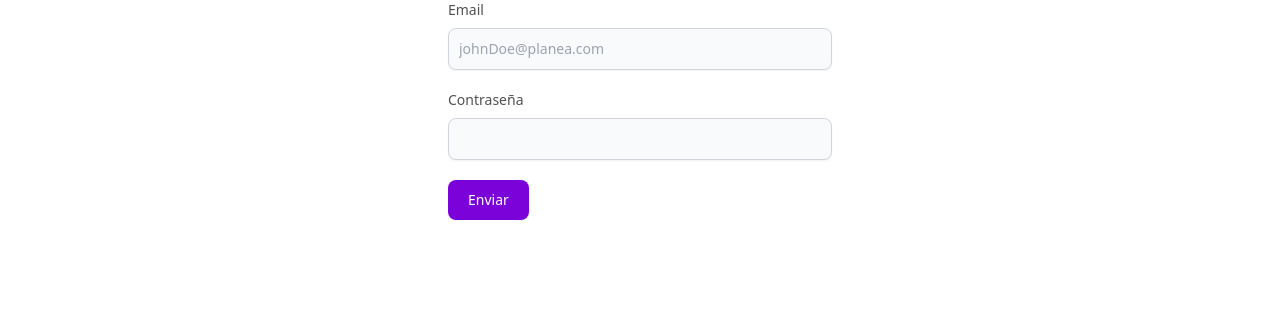
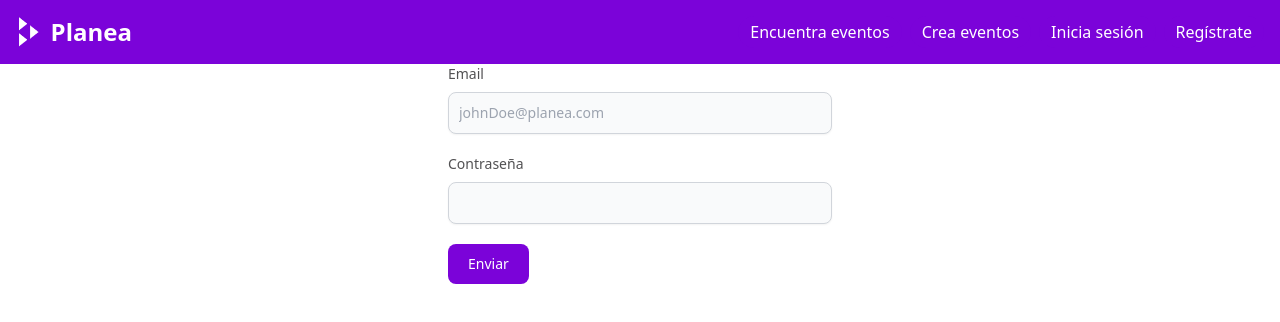
Before and after one commit to IsaLagu/planea-frontend, a React (Vite) app: page /login in a window 1280 px wide. Shown: the top 322 px of the page. Built offline with nearby package versions, Linux system fonts and the light colour scheme.

Commit message:
Feature/plan 5 navbar (#8)
* add navbar

```diff
--- /dev/null
+++ b/src/components/LoggedInMenu.jsx
@@ -0,0 +1,73 @@
+import { Link, useNavigate } from "react-router-dom";
+import { useUser } from "../context/UserContext";
+import { useState } from "react";
+
+const itemClassName =
+  "block px-4 py-2 text-white text-center bg-primary hover:text-primary hover:bg-lightPink rounded-2xl md:bg-white md:text-primary md:hover:bg-primary md:hover:text-lightPink";
+
+const LoggedInMenu = () => {
+  const { user, clearToken } = useUser();
+  const [isOpen, setIsOpen] = useState(false);
+  const navigate = useNavigate();
+
+  const toggleMenu = () => {
+    setIsOpen(!isOpen);
+  };
+
+  const onLogout = () => {
+    clearToken();
+    navigate("/");
+  };
+
+  const handleMenu = (e) => {
+    e.stopPropagation();
+    toggleMenu();
+  };
+
+  return (
+    <div className="relative">
+      <button
+        onClick={handleMenu}
+        className="text-white focus:outline-none font-medium rounded-lg px-5 py-2.5 text-center inline-flex items-center"
+        type="button"
+        aria-expanded={isOpen}
+      >
+        {user.email}{" "}
+        <svg
+          className="w-2.5 h-2.5 ms-3"
+          aria-hidden="true"
+          xmlns="http://www.w3.org/2000/svg"
+          fill="none"
+          viewBox="0 0 10 6"
+        >
+          <path
+            stroke="currentColor"
+            stroke-linecap="round"
+            stroke-linejoin="round"
+            stroke-width="2"
+            d="m1 1 4 4 4-4"
+          />
+        </svg>
+      </button>
+
+      <div
+        className={`${
+          isOpen ? "block" : "hidden"
+        } md:absolute z-10 divide-y md:bg-white right-0 top-[45px] rounded-lg md:shadow md:w-[230px]`}
+      >
+        <ul className="p-2 text-sm text-white">
+          <li>
+            <Link to="/" className={itemClassName}>
+              Mis eventos
+            </Link>
+          </li>
+          <li onClick={onLogout} className={itemClassName}>
+            Cierra sesión
+          </li>
+        </ul>
+      </div>
+    </div>
+  );
+};
+
+export default LoggedInMenu;
--- /dev/null
+++ b/src/components/Navbar.jsx
@@ -0,0 +1,84 @@
+import { useState } from "react";
+import { Link } from "react-router-dom";
+import logo from "../assets/logo_planea.png";
+import LoggedInMenu from "./LoggedInMenu";
+import { useUser } from "../context/UserContext";
+
+const itemClassName =
+  "block py-2 px-3 text-white bg-primary hover:text-primary hover:bg-lightPink md:hover:bg-transparent md:hover:bg-lightPink rounded-2xl md:p-1 md:px-3";
+
+export const Navbar = () => {
+  const { user } = useUser();
+  const [isOpen, setIsOpen] = useState(false);
+
+  const toggleMenu = () => {
+    setIsOpen(!isOpen);
+  };
+
+  return (
+    <nav>
+      <div className="bg-primary max-w-screen-xl flex flex-wrap items-center justify-between mx-auto p-4">
+        <Link to="/" className="flex items-center space-x-3">
+          <img src={logo} className="h-8" alt="planea logo" />
+          <span className="self-center text-2xl text-white font-semibold whitespace-nowrap">Planea</span>
+        </Link>
+
+        <button
+          onClick={toggleMenu}
+          type="button"
+          className="inline-flex items-center p-2 w-10 h-10 justify-center text-sm text-white rounded-lg md:hidden focus:outline-none focus:ring-2 focus:ring-white"
+          aria-controls="navbar-dropdown"
+          aria-expanded={isOpen}
+        >
+          <span className="sr-only">Open main menu</span>
+          <svg
+            className="w-5 h-5"
+            aria-hidden="true"
+            xmlns="http://www.w3.org/2000/svg"
+            fill="none"
+            viewBox="0 0 17 14"
+          >
+            <path
+              stroke="currentColor"
+              strokeLinecap="round"
+              strokeLinejoin="round"
+              strokeWidth="2"
+              d="M1 1h15M1 7h15M1 13h15"
+            />
+          </svg>
+        </button>
+
+        <div onClick={toggleMenu} className={`w-full ${isOpen ? "block" : "hidden"} md:block md:w-auto p-0`}>
+          <ul className="font-medium md:p-0 mt-4 md:space-x-2 md:flex-row md:mt-0 md:border-0 flex items-center flex-col md:flex">
+            <li>
+              <Link to="/" className={itemClassName}>
+                Encuentra eventos
+              </Link>
+            </li>
+            <li>
+              <Link to="/" className={itemClassName}>
+                Crea eventos
+              </Link>
+            </li>
+            {user ? (
+              <LoggedInMenu />
+            ) : (
+              <>
+                <li>
+                  <Link to="/login" className={itemClassName}>
+                    Inicia sesión
+                  </Link>
+                </li>
+                <li>
+                  <Link to="/signup" className={itemClassName}>
+                    Regístrate
+                  </Link>
+                </li>
+              </>
+            )}
+          </ul>
+        </div>
+      </div>
+    </nav>
+  );
+};
--- a/src/layout/Layout.jsx
+++ b/src/layout/Layout.jsx
@@ -1,8 +1,10 @@
 import { Outlet } from "react-router-dom";
+import { Navbar } from "../components/Navbar";
 
 const Layout = () => {
   return (
     <div>
+      <Navbar />
       <main>
         <Outlet />
       </main>
--- a/tailwind.config.js
+++ b/tailwind.config.js
@@ -6,6 +6,7 @@ export default {
       colors: {
         primary: "#7B03D9",
         lightViolet: "#9623EF",
+        lightPink: "#E6C7FF",
         grey: "#758CA3",
         darkGrey: "#525153",
         cream: "#F9F6F6",
```
Also changed, not shown: src/assets/logo_planea.png (added).
